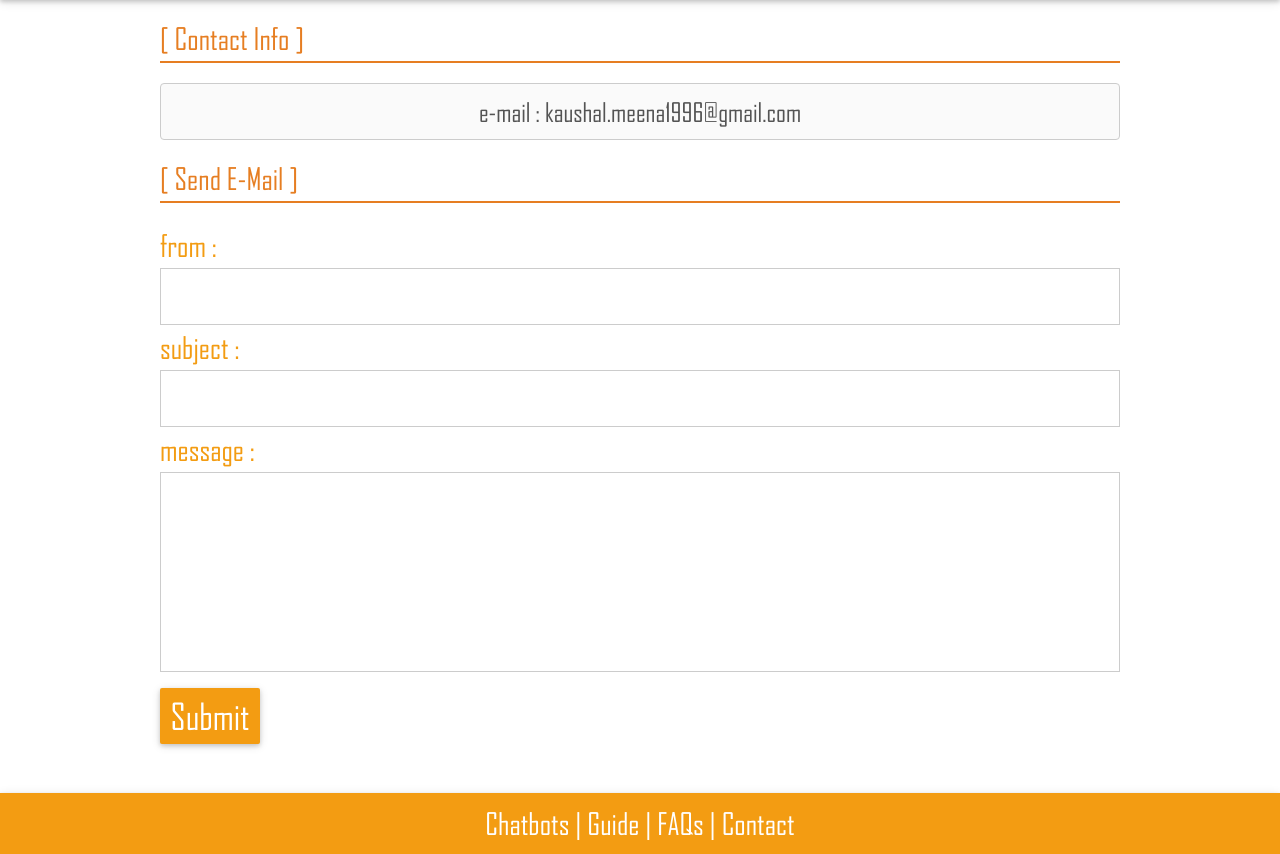
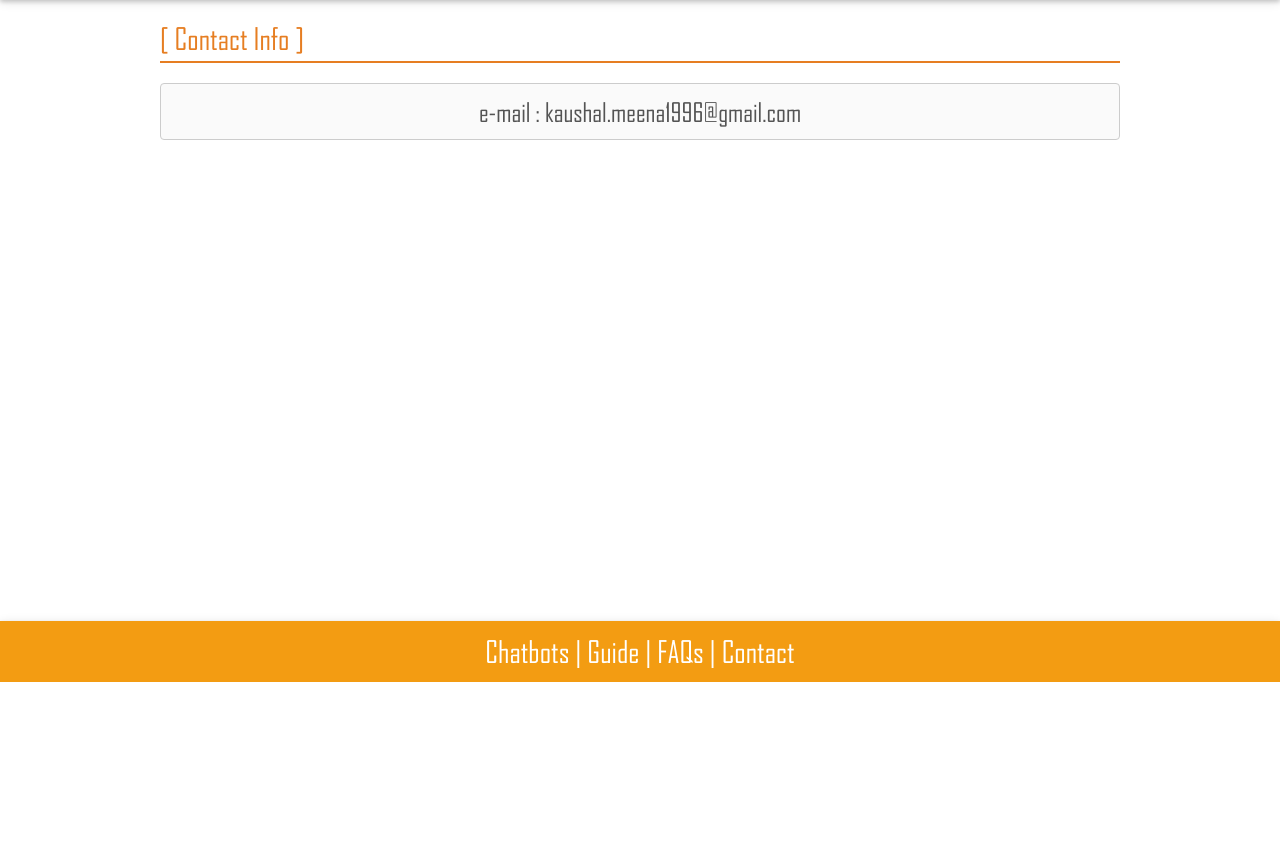
Before and after one commit to kaushalmeena1996/myapp-makemybot, a Flask app: page /contact in a window 1280 px wide. Shown: the part 118-972 px from the top of the page. After the commit the page ends 800 px from the top, so only its background shows below. Run offline with Flask 2, Linux system fonts and the light colour scheme.

Commit message:
few changes

```diff
--- a/static/css/custom-styles.css
+++ b/static/css/custom-styles.css
@@ -80,6 +80,18 @@ h1,h2,h3,h4,h5,h6 { font-family: "Agency FB", Times, serif; }
 .w3-full-width
 {
     width: 100%;
+}
+.w3-image-box
+{
+    padding: 6px;
+}
+.w3-image-box td
+{
+    text-align: center;
+}
+.w3-vertical-align-top
+{
+    vertical-align: top;
 }
 
 #menuStrip {
--- a/templates/contact.html
+++ b/templates/contact.html
@@ -4,18 +4,6 @@
 		<form id="contactForm" class="w3-container w3-custom-form" action="{{url_for('showContact')}}" method="post">
 			<div class="w3-text-col-darkorange w3-margin-bottom"><span>[ Contact Info ]</span><hr></div>
 			<input disabled class="w3-input w3-border w3-round w3-center" type="text" value="e-mail : kaushal.meena1996@gmail.com">
-			<div class="w3-text-col-darkorange w3-margin-top"><span>[ Send E-Mail ]</span><hr></div>
-			<label class="w3-text-col-orange">from :</label>
-			{% if session['user_id']: %}
-				<input name="email" class="w3-input w3-border" type="text" value="{{session['email']}}" required>
-			{% else: %}
-				<input name="email" class="w3-input w3-border" type="text" value="" required>
-			{% endif %}
-			<label class="w3-text-col-orange w3-margin-top">subject :</label>
-			<input name="subject" class="w3-input w3-border" type="text" required>
-			<label class="w3-text-col-orange w3-margin-top">message :</label>
-			<textarea name="message" class="w3-input w3-border w3-qMessage" type="text" required></textarea>
-			<input type="submit" class="w3-button w3-xxlarge w3-button-col-orange w3-margin-top"></input>
 		</form>
 	</div>
 {% endblock %}
```
Also changed, not shown: static/avtaar/bot_default.png (deleted), static/avtaar/bot_image_102.gif (deleted), static/avtaar/user_default.png (deleted).
